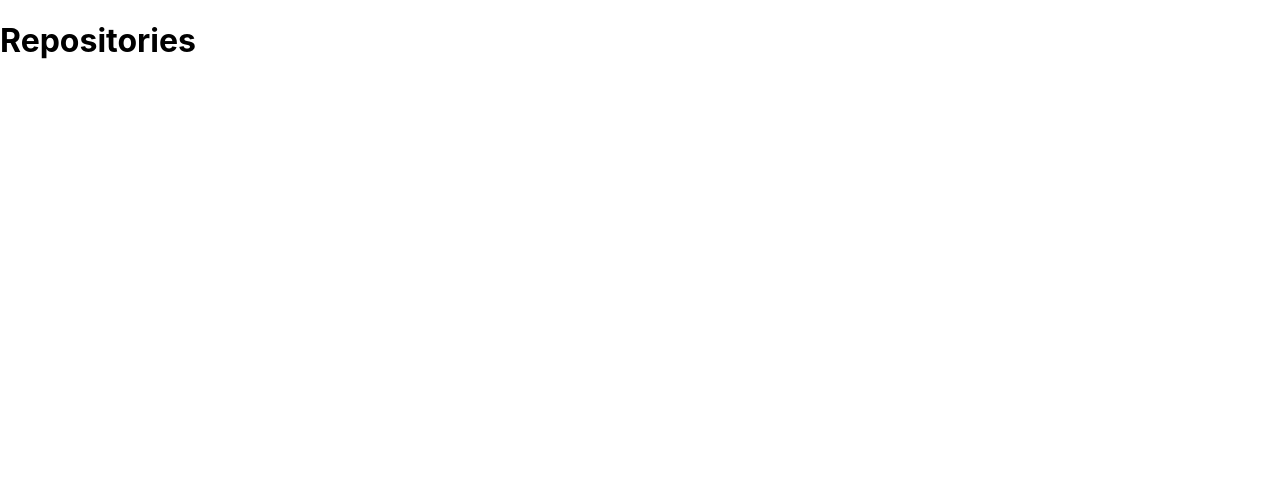
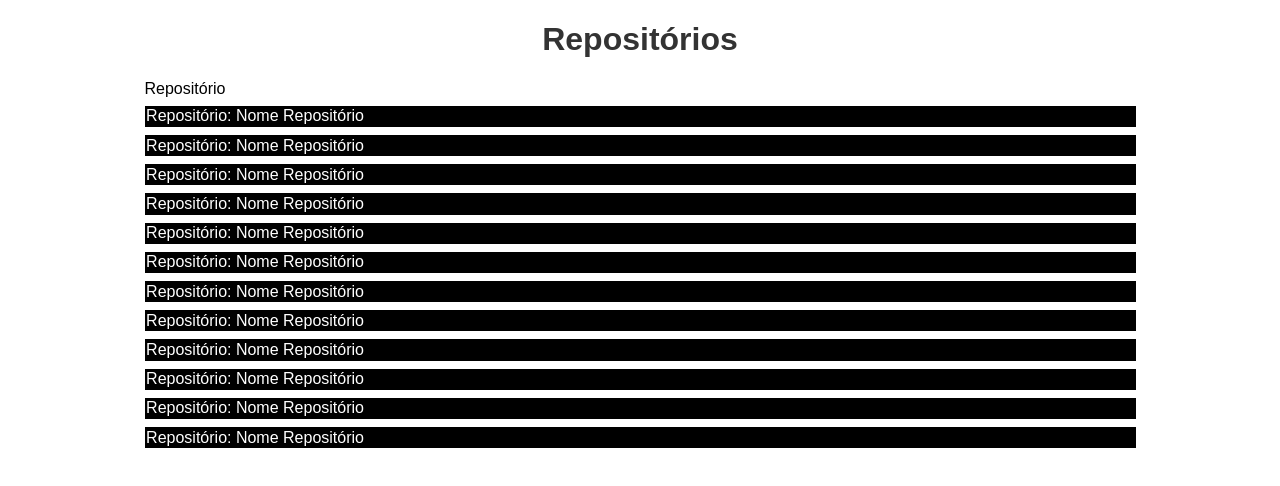
Before and after one commit to Matheus-Rodrigues-EC/React, a React (Create React App) app in the folder gamagit/: page /repositories in a window 1280 px wide. Shown: the top 486 px of the page. Built offline with nearby package versions, Linux system fonts and the light colour scheme.

Commit message:
Adição dos Styleds
Adição de styles e nova organização de referências

```diff
--- a/gamagit/package.json
+++ b/gamagit/package.json
@@ -11,6 +11,7 @@
     "react-dom": "^17.0.2",
     "react-router-dom": "^5.2.0",
     "react-scripts": "4.0.3",
+    "styled-components": "^5.3.0",
     "web-vitals": "^1.1.2"
   },
   "scripts": {
--- a/gamagit/src/App.js
+++ b/gamagit/src/App.js
@@ -1,5 +1,7 @@
 import React from 'react';
 import Routes from './routes';
+
+import './style.css';
 
 function App() {
   return (
--- a/gamagit/src/Repositories.js
+++ /dev/null
@@ -1,7 +0,0 @@
-import React from 'react';
-
-export default function Repositories() {
-    return(
-        <h1>Repositories</h1>
-    );
-}
--- a/gamagit/src/Home.js
+++ b/gamagit/src/pages/Home/index.js
@@ -1,6 +1,7 @@
 import React, { useState } from 'react';
 import Axios from 'axios';
 import axios from 'axios';
+import * as S from './styled';
 
 function App(props) {
   const [ usuario, setUsuario] = useState('');
@@ -11,11 +12,11 @@ function App(props) {
 
   return (
     // O atributo onChage captura qualquer alteração no input
-    <>
-    <label for="userImput">Usuário: </label>
-    <input placeholder="Usuário" className="usuarioInput" value={usuario} onChange={e => setUsuario(e.target.value)}/>
-    <button type="button" onClick={handlePesquisa}>Pesquisar</button>
-    </>
+    <S.container>
+      <label for="userImput">Usuário: </label>
+      <S.input placeholder="Usuário" className="usuarioInput" value={usuario} onChange={e => setUsuario(e.target.value)}/>
+      <S.button type="button" onClick={handlePesquisa}>Pesquisar</S.button>
+    </S.container>
 
   )
 }
--- /dev/null
+++ b/gamagit/src/pages/Home/styled.js
@@ -0,0 +1,30 @@
+import styled from "styled-components";
+
+export const container = styled.div`
+    width: 100%;
+    height: 100vh;
+    display: flex;
+    align-items: center;
+    justify-content: center;
+`
+
+export const input = styled.input`
+border: 1px solid #ddd;
+height: 2.5rem;
+padding: 0 .5rem;
+border-radius: .25rem 0 0 .25rem;
+
+&:focus,
+&active{
+    outline: none;
+    box-shadown: none;
+}
+`;
+
+export const button = styled.button`
+    height: 1.5rem;
+    border: 1px solid #000;
+    background: #000;
+    color: #fff;
+    border-radius: 0.25rem 0.25re, 0;
+`;
--- /dev/null
+++ b/gamagit/src/pages/Repositories/index.js
@@ -0,0 +1,26 @@
+import React from 'react';
+import * as S from './styled';
+
+export default function Repositories() {
+    return(
+        <S.Container>
+        <S.Title>Repositórios</S.Title>
+        <S.List>
+            <c>Repositório</c>
+            <S.ListItem>Repositório: Nome Repositório</S.ListItem>
+            <S.ListItem>Repositório: Nome Repositório</S.ListItem>
+            <S.ListItem>Repositório: Nome Repositório</S.ListItem>
+            <S.ListItem>Repositório: Nome Repositório</S.ListItem>
+            <S.ListItem>Repositório: Nome Repositório</S.ListItem>
+            <S.ListItem>Repositório: Nome Repositório</S.ListItem>
+            <S.ListItem>Repositório: Nome Repositório</S.ListItem>
+            <S.ListItem>Repositório: Nome Repositório</S.ListItem>
+            <S.ListItem>Repositório: Nome Repositório</S.ListItem>
+            <S.ListItem>Repositório: Nome Repositório</S.ListItem>
+            <S.ListItem>Repositório: Nome Repositório</S.ListItem>
+            <S.ListItem>Repositório: Nome Repositório</S.ListItem>
+
+        </S.List>
+        </S.Container>
+    );
+}
--- /dev/null
+++ b/gamagit/src/pages/Repositories/styled.js
@@ -0,0 +1,29 @@
+
+import styled from 'styled-components';
+
+export const Container = styled.div`
+    width: 100%;
+    max-width: 991px;
+    margin: 0 auto
+`
+
+export const Title = styled.h1`
+    text-align: center;
+    font-szize: 2rem;
+    font-family: sans-serif;
+    color: #333;
+`;
+
+export const List = styled.ul`
+    list-style: none;
+    padding: 0;
+    margin: 0;
+    font-family: sans-serif;
+`;
+
+export const ListItem = styled.li`
+    margin: .5rem 0;
+    background: #000;
+    color: #fff;
+    padding: .10rem;
+`
--- a/gamagit/src/routes.js
+++ b/gamagit/src/routes.js
@@ -1,7 +1,7 @@
 import React from 'react';
 import { Switch, Route, BrowserRouter } from 'react-router-dom';
-import Repositories from './Repositories';
-import Home from './Home';
+import Repositories from './pages/Repositories';
+import Home from './pages/Home';
 
 export default function routes() {
     return(
--- /dev/null
+++ b/gamagit/src/style.css
@@ -0,0 +1,4 @@
+html, body{
+    width: 100vw;
+    height: 100vh;
+}
```
Also changed, not shown: 1 other file (tests, documents, lock files or other folders).
